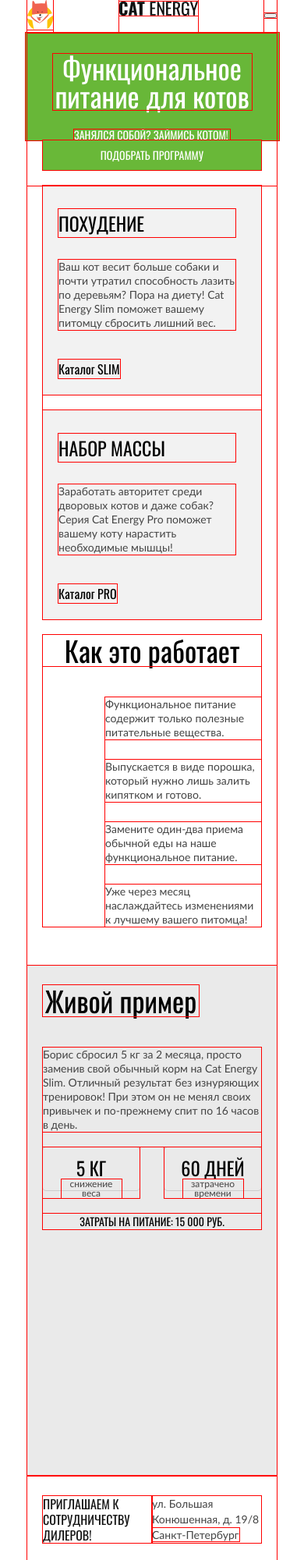
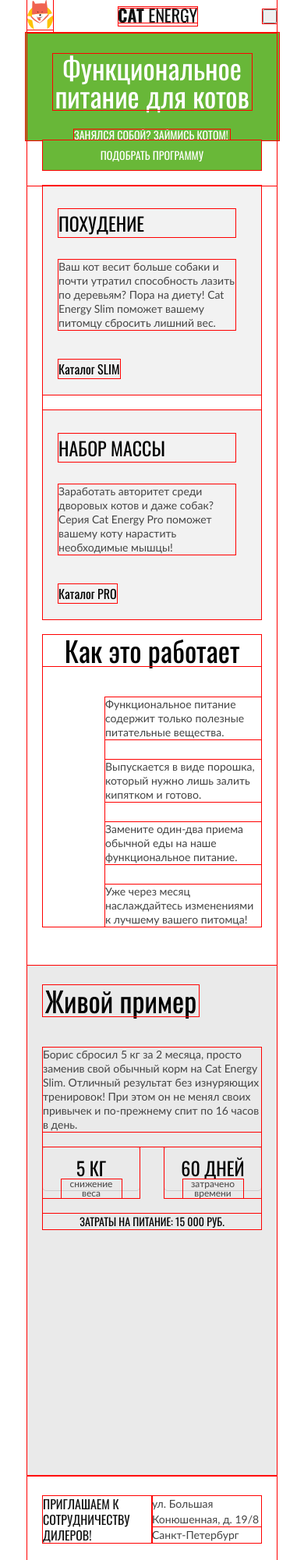
Before and after one commit to htmlacademy-adaptive/2176595-cat-energy-29, a website: page source/index.html in a window 390 px wide. Shown: the top 2000 px of the page at 78% size. Drawn offline with nearby package versions, Linux system fonts and the light colour scheme; files that its build step writes are made by us from their sources.

Commit message:
Стилизация основных и более мелких блоков

```diff
--- a/source/index.html
+++ b/source/index.html
@@ -16,7 +16,7 @@
 <img class="main-header__wordmark-image" src="img/logo-cat-energy.svg" width="101" height="18" alt="Торговая марка Cat Energy">
         </a>
           <nav class="navigation">
-          <button class="navigation__toogle" type="button">
+          <button class="navigation__toggle" type="button">
             <span class="visually-hidden">Открыть меню</span>
           </button>
 <ul class="navigation__list navigation__list--hidden">
--- a/source/sass/blocks/contacts.scss
+++ b/source/sass/blocks/contacts.scss
@@ -43,11 +43,14 @@
   line-height: 20px;
   margin: 0;
   width: 140px;
+  display: flex;
+  flex-direction: column;
 
   @media (min-width: $tablet-width) {
     font-size: 16px;
     line-height: 20px;
     width: 160px;
     text-align: right;
+    justify-content: space-between;
   }
 }
--- a/source/sass/blocks/example.scss
+++ b/source/sass/blocks/example.scss
@@ -166,6 +166,10 @@
     font-size: 20px;
     line-height: 20px;
     width: 174px;
+    text-align: right;
+    display: flex;
+    flex-flow: column;
+    gap: 8px;
   }
 }
 
@@ -173,7 +177,6 @@
   font-size: 14px;
   line-height: 20px;
   padding: 0;
-  width: 64px;
   outline: 0;
 
   @media (min-width: $tablet-width) {
--- a/source/sass/blocks/main-header.scss
+++ b/source/sass/blocks/main-header.scss
@@ -8,4 +8,6 @@
   font-weight: 400;
   line-height: 24px;
   text-transform: uppercase;
+  align-items: center;
+  min-height: 31px;
 }
--- a/source/sass/blocks/navigation.scss
+++ b/source/sass/blocks/navigation.scss
@@ -1,6 +1,11 @@
+.navigation {
+  align-items: center;
+}
+
 .navigation__list {
   list-style-type: none;
   display: none;
+  margin: 0;
 
   @media (min-width: $tablet-width) {
     display: flex;
@@ -24,7 +29,12 @@
   color: inherit;
 }
 
-.navigation__toogle {
+.navigation__toggle {
+  width: 18px;
+  height: 18px;
+  cursor: pointer;
+  display: block;
+
   @media (min-width: $tablet-width) {
     display: none;
   }
```
Also changed, not shown: source/catalog.html (+1 -1 lines), source/form.html (+1 -1 lines).
